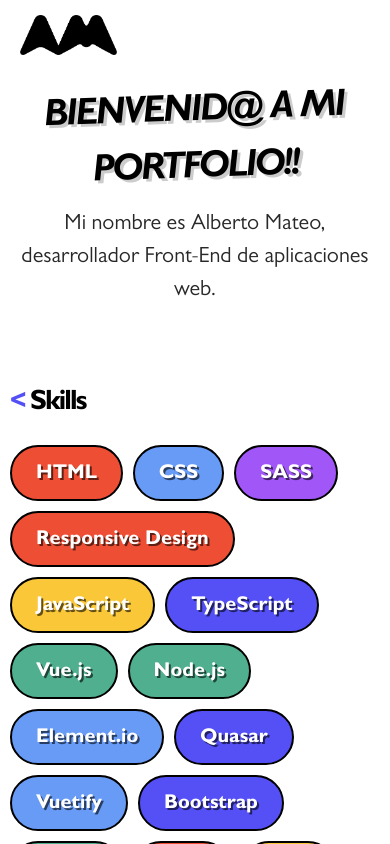
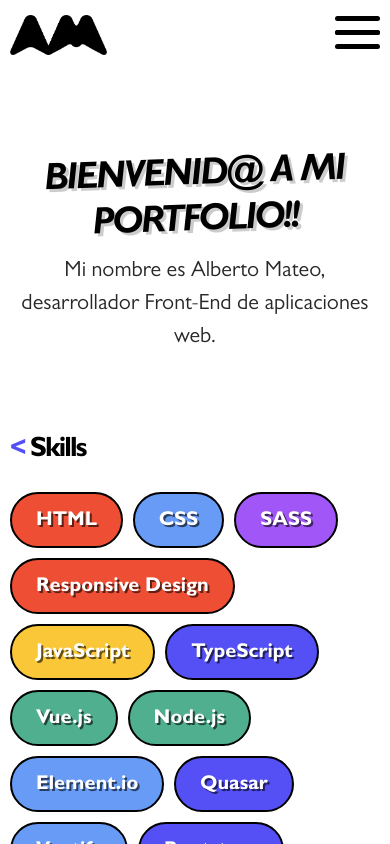
Before and after one commit to Mathiew82/portfolio, a Vue app: page / in a window 390 px wide. Shown: the top 844 px of the page. Built offline with nearby package versions, Linux system fonts and the light colour scheme; no server answers.

Commit message:
Agregado el menu para mobile

```diff
--- a/src/App.vue
+++ b/src/App.vue
@@ -45,6 +45,61 @@
         </a>
       </li>
     </ul>
+    <div
+      ref="menuMobile"
+      class="menu-mobile">
+      <ul>
+        <li>
+          <a
+            href="#skills"
+            id="skills"
+            @click.prevent="toSection('skills')">
+            Skills
+          </a>
+        </li>
+        <li>
+          <a
+            href="#experience"
+            id="experience"
+            @click.prevent="toSection('experience')">
+            Experiencia
+          </a>
+        </li>
+        <li>
+          <a
+            href="#projects"
+            id="projects"
+            @click.prevent="toSection('projects')">
+            Proyectos
+          </a>
+        </li>
+        <li>
+          <a
+            href="#repos"
+            id="repos"
+            @click.prevent="toSection('repos')">
+            Repositorios
+          </a>
+        </li>
+        <li>
+          <a
+            href="#contact"
+            id="contact"
+            @click.prevent="toSection('contact')">
+            Contacto
+          </a>
+        </li>
+      </ul>
+    </div>
+    <div
+      ref="navBurgerIcon"
+      class="nav-burguer-icon"
+      @click="toggleMenuMobile">
+      <span></span>
+      <span></span>
+      <span></span>
+      <span></span>
+    </div>
   </nav>
   <router-view />
   <footer>
@@ -69,11 +124,16 @@
 </template>
 
 <script>
-import { onMounted } from 'vue'
+import { onMounted, ref } from 'vue'
 
 export default {
   name: 'App',
   setup () {
+    // Refs
+    // ------------------------------
+    const navBurgerIcon = ref(null)
+    const menuMobile = ref(null)
+
     // Life Cycle
     // ------------------------------
     onMounted(() => {
@@ -101,10 +161,17 @@ export default {
         behavior: 'smooth'
       })
     }
+    const toggleMenuMobile = () => {
+      navBurgerIcon.value.classList.toggle('open')
+      menuMobile.value.classList.toggle('open')
+    }
 
     // Return
     // ------------------------------
     return {
+      navBurgerIcon,
+      menuMobile,
+      toggleMenuMobile,
       toSection
     }
   }
--- a/src/scss/_theme.scss
+++ b/src/scss/_theme.scss
@@ -28,7 +28,7 @@ body {
   padding: 70px var(--default-space) var(--default-space) var(--default-space);
 
   @media (max-width: 768px) {
-    padding: var(--half-space);
+    padding: 70px var(--half-space) var(--default-space) var(--half-space);
   }
 }
 
@@ -43,6 +43,7 @@ h4 {
 }
 
 h1 {
+  line-height: 1.2;
   color: var(--black-color);
   font-family: 'Gill Sans BoldItalic';
   font-size: 52px;
@@ -58,6 +59,7 @@ h1 {
 
   @media (max-width: 768px) {
     font-size: 38px;
+    margin: 85px 0 var(--half-space);
   }
 }
 
@@ -174,6 +176,115 @@ ul {
     @media (max-width: 768px) {
       display: none;
     }
+  }
+
+  > .nav-burguer-icon {
+    width: 45px;
+    height: 45px;
+    cursor: pointer;
+    display: none;
+    margin-top: 7px;
+    position: relative;
+    transform: rotate(0deg);
+    transition: .5s ease-in-out;
+    z-index: 3;
+
+    > span {
+      width: 100%;
+      height: 5px;
+      background: var(--black-color);
+      border-radius: 3px;
+      display: block;
+      opacity: 1;
+      position: absolute;
+      left: 0;
+      transform: rotate(0deg);
+      transition: .25s ease-in-out;
+
+      &:nth-child(1) {
+        top: 0px;
+      }
+
+      &:nth-child(2),
+      &:nth-child(3) {
+        top: 14px;
+      }
+
+      &:nth-child(4) {
+        top: 28px;
+      }
+    }
+
+    &.open {
+      > span {
+        &:nth-child(1) {
+          top: 16px;
+          width: 0%;
+          left: 50%;
+        }
+
+        &:nth-child(2) {
+          transform: rotate(45deg);
+        }
+
+        &:nth-child(3) {
+          transform: rotate(-45deg);
+        }
+
+        &:nth-child(4) {
+          top: 16px;
+          width: 0%;
+          left: 50%;
+        }
+      }
+    }
+
+    @media (max-width: 768px) {
+      display: block;
+    }
+  }
+
+  @media (max-width: 768px) {
+    padding: 0 var(--half-space);
+  }
+}
+
+.menu-mobile {
+  width: 100%;
+  height: 100vh;
+  background-color: var(--bg-color);
+  position: absolute;
+  top: 0;
+  left: 100%;
+  transition: left var(--mid-time-transition);
+  z-index: 2;
+
+  > ul {
+    margin-top: 85px;
+
+    > li {
+      > a {
+        width: 100%;
+        height: 60px;
+        border-bottom: 1px solid var(--grey-color);
+        display: flex;
+        font-family: 'Gill Sans Bold';
+        font-size: 22px;
+        justify-content: flex-start;
+        align-items: center;
+        padding: 0 var(--default-space);
+      }
+
+      &:last-of-type {
+        > a {
+          border-bottom: none;
+        }
+      }
+    }
+  }
+
+  &.open {
+    left: 0;
   }
 }
 
@@ -303,10 +414,21 @@ footer {
   display: flex;
   justify-content: space-between;
   align-items: center;
-  margin-top: 150px;
+  margin-top: 100px;
   margin-bottom: var(--double-space);
 
+  > span:last-of-type {
+    display: flex;
+    justify-content: flex-end;
+  }
+
   a {
+    width: 40px;
+    height: 40px;
+    display: flex;
+    justify-content: center;
+    align-items: flex-start;
+    margin-left: var(--mid-half-space);
     overflow: visible;
     position: relative;
 
--- a/src/scss/_utilities.scss
+++ b/src/scss/_utilities.scss
@@ -4,6 +4,10 @@
 
 .m-negative-row {
   margin: 0 -5px !important;
+
+  @media (max-width: 768px) {
+    margin: 0 -10px !important;
+  }
 }
 
 .mt75 {
```
